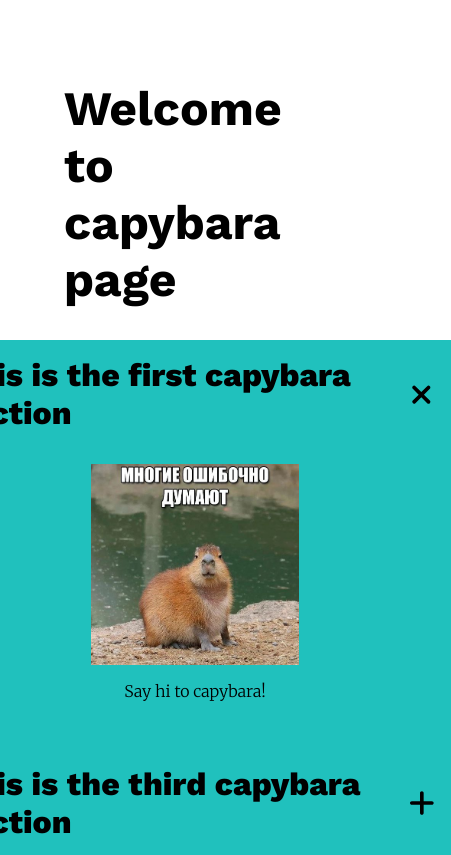
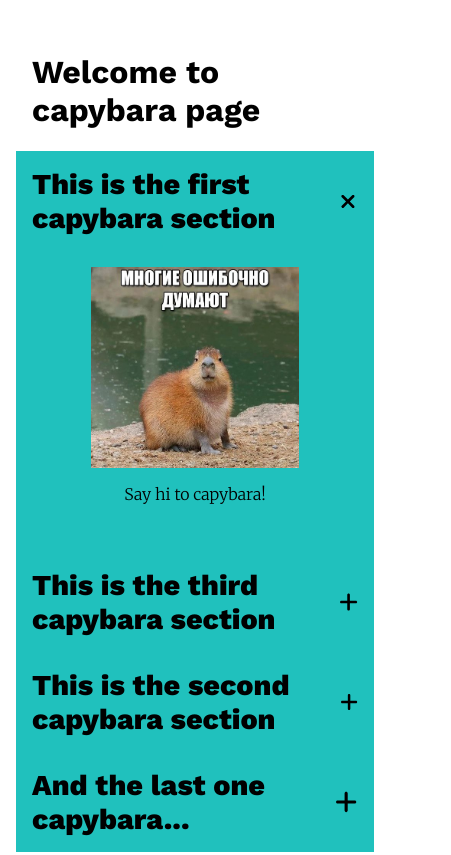
Before and after one commit to cryingsealpup/cssBayan, a plain HTML site: page cssBayan/index.html in a window 390 px wide. Shown: the top 855 px of the page, 451 px wide, since content can reach past the window. Drawn offline with nearby package versions, Linux system fonts and the light colour scheme.

Commit message:
feat: add responsiveness (Mon, Mar 13, 2023 3:24:34 AM)

```diff
--- a/cssBayan/assets/css/styles.css
+++ b/cssBayan/assets/css/styles.css
@@ -66,7 +66,12 @@ details[open] summary~* {
 @keyframes toggle {
     0% {
         opacity: 0;
-        transform: translateY(-10px);
+        transform: translateY(-3rem);
+    }
+
+    50% {
+        opacity: .5;
+        transform: translateY(-1.5rem);
     }
 
     100% {
@@ -88,3 +93,28 @@ details[open] svg {
       color: white;
     }
 }
+
+@media (max-width: 31em) {
+    body {
+        padding: 1.5rem 2rem;
+    }
+    h1 {
+        font-size: 2rem;
+    }
+
+    .accordion, .accordion__item {
+        width: 100%;
+    }
+    .accordion__summary {
+        font-size: 1.2rem;
+    }
+}
+
+@media (max-width: 53em) {
+    body {
+        padding: 2rem;
+    }
+    .accordion__summary {
+        font-size: 1.8rem;
+    }
+}
```
